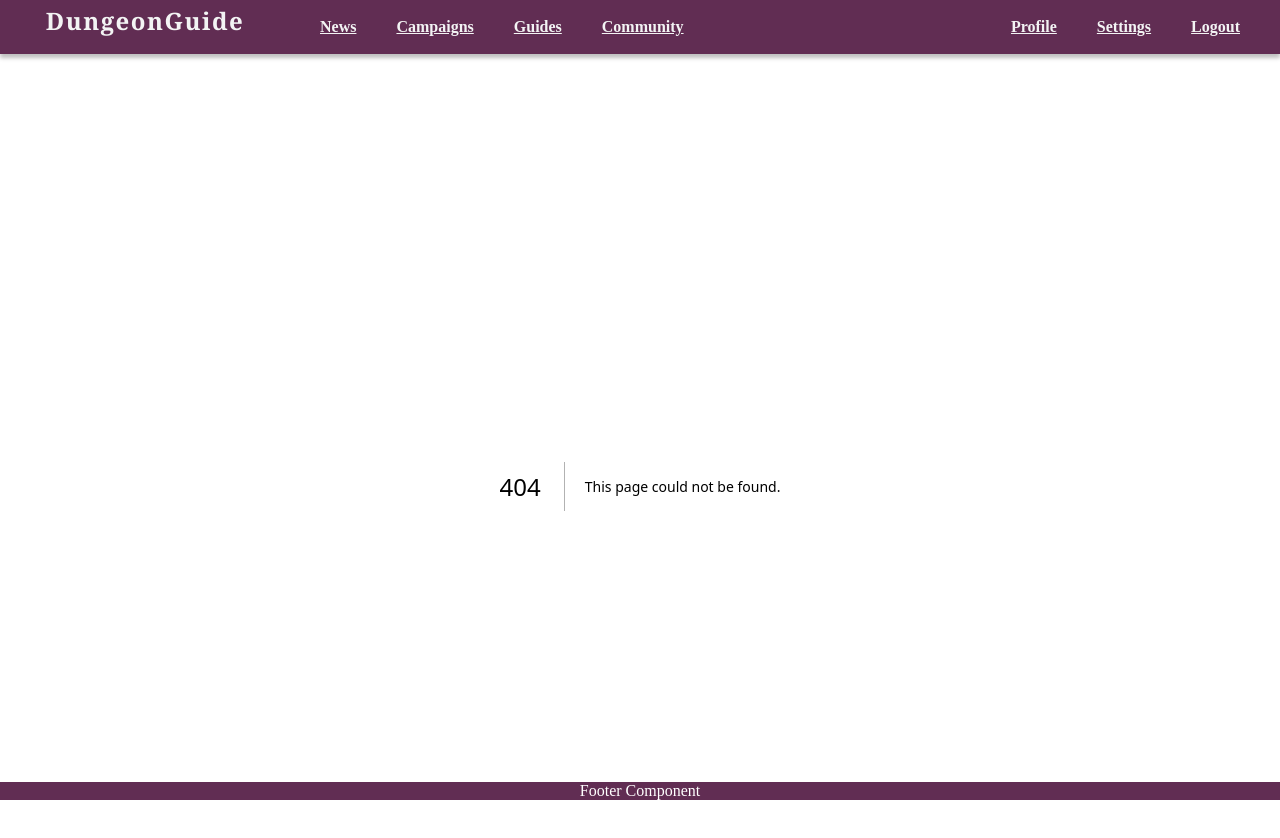
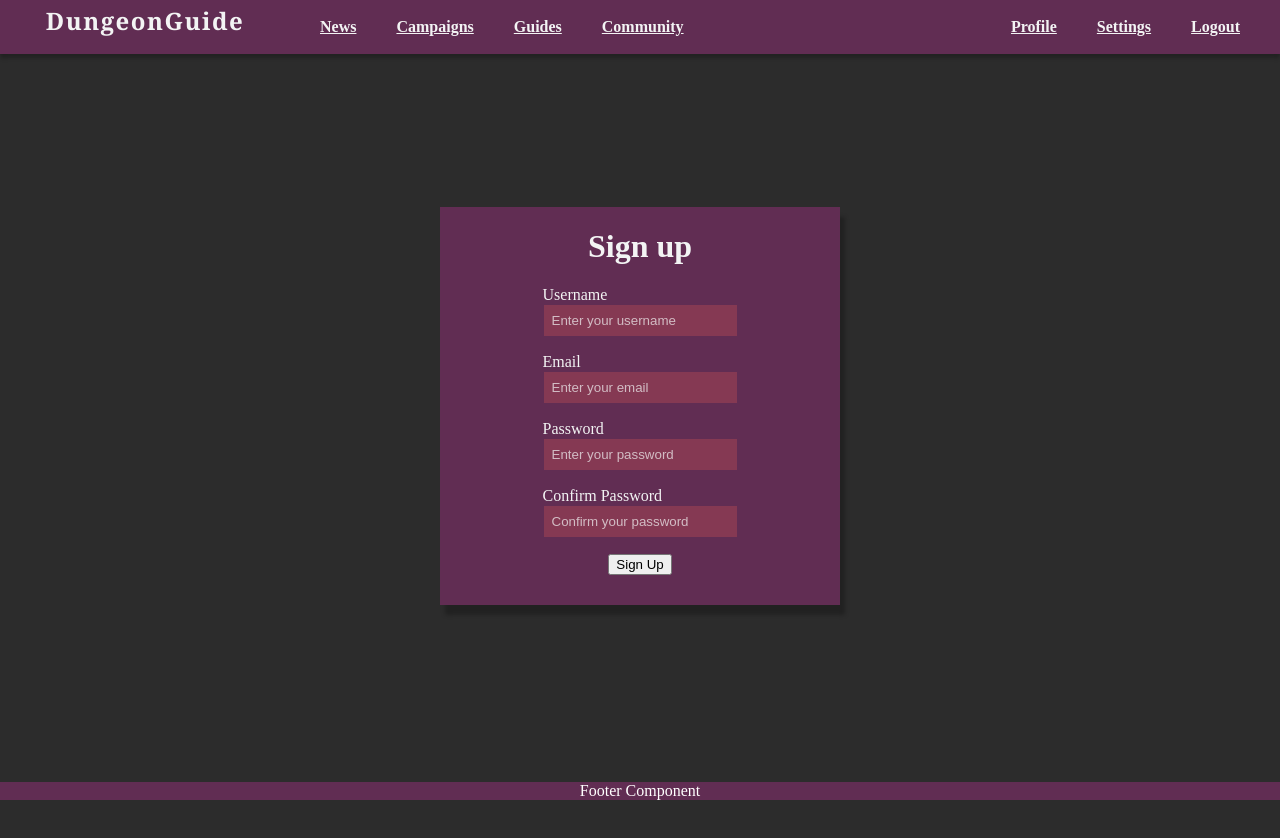
Before and after one commit to mlcroix/DungeonQuide-MD, a Next.js app: page /signup in a window 1280 px wide. Before the commit this address had no page. Shown: the top 838 px of the page. After the commit the page ends 800 px from the top, so only its background shows below. Built offline with nearby package versions, Linux system fonts and the light colour scheme.

Commit message:
Setup default sign up page - add new page - add css - add simple form

```diff
--- a/app/globals.scss
+++ b/app/globals.scss
@@ -35,3 +35,21 @@ body {
     padding: 2rem calc((100% - 1200px) / 2);  // Centered with auto margins
   }
 }
+
+.input-field-wrapper {
+  display: flex;
+  flex-direction: column;
+  margin-bottom: 1rem;
+}
+
+.input-field {
+  padding: 0.5rem;
+  background-color: $secondary-color;
+  border: 1px solid $primary-dark;
+  color: $text-light;
+
+  &::placeholder {
+    color: $text-light;
+    opacity: 0.7;
+  }
+}
--- /dev/null
+++ b/app/signup/index.tsx
@@ -0,0 +1 @@
+export { default } from './page';
--- /dev/null
+++ b/app/signup/page.tsx
@@ -0,0 +1,58 @@
+'use client';
+import { useState } from "react";
+import './signup.scss';
+
+export default function SignUp() {
+    const [formData, setFormData] = useState({
+        username: '',
+        email: '',
+        password: '',
+        confirmPassword: '',
+    });
+    const [errors, setErrors] = useState<{
+        username?: string;
+        email?: string;
+        password?: string;
+        confirmPassword?: string;
+        general?: string;
+    }>({});
+
+    const handleChange = (e: React.ChangeEvent<HTMLInputElement>) => {
+        const { name, value } = e.target;
+        setFormData(prev => ({ ...prev, [name]: value }));
+        // Clear error when user starts typing
+        if (errors[name as keyof typeof errors]) {
+            setErrors(prev => ({ ...prev, [name]: undefined }));
+        }
+    };
+
+    return (
+        <div className="sign-up-wrapper">
+            <div className="sign-up-component">
+                <h1> Sign up </h1>
+
+                <div className="input-field-wrapper">
+                    <label htmlFor="username"> Username </label>
+                    <input className="input-field" type="text" id="username" name="username" placeholder="Enter your username" value={formData.username} onChange={handleChange}/>
+                </div>
+
+                <div className="input-field-wrapper">
+                    <label htmlFor="email"> Email </label>
+                    <input className="input-field" type="email" id="email" name="email" placeholder="Enter your email" value={formData.email} onChange={handleChange}/>
+                </div>
+
+                <div className="input-field-wrapper">
+                    <label htmlFor="password"> Password </label>
+                    <input className="input-field" type="password" id="password" name="password" placeholder="Enter your password" value={formData.password} onChange={handleChange}/>
+                </div>
+
+                <div className="input-field-wrapper">
+                    <label htmlFor="confirmPassword"> Confirm Password </label>
+                    <input className="input-field" type="password" id="confirmPassword" name="confirmPassword" placeholder="Confirm your password" value={formData.confirmPassword} onChange={handleChange}/>
+                </div>
+
+                <button type="submit"> Sign Up </button>
+            </div>
+        </div>
+    );
+}
--- /dev/null
+++ b/app/signup/signup.scss
@@ -0,0 +1,19 @@
+@import '../../app/globals.scss';
+
+.sign-up-wrapper {
+    display: grid;
+    place-items: center;
+    height: 80vh;
+}
+
+.sign-up-component {
+    width: 400px;
+    display: flex;
+    flex-direction: column;
+    align-items: center;
+    justify-content: center;
+    padding-bottom: 30px;
+    background-color: $primary-dark;
+    color: $text-light;
+    box-shadow: 5px 10px 4px rgba(0, 0, 0, 0.25);
+}
```
